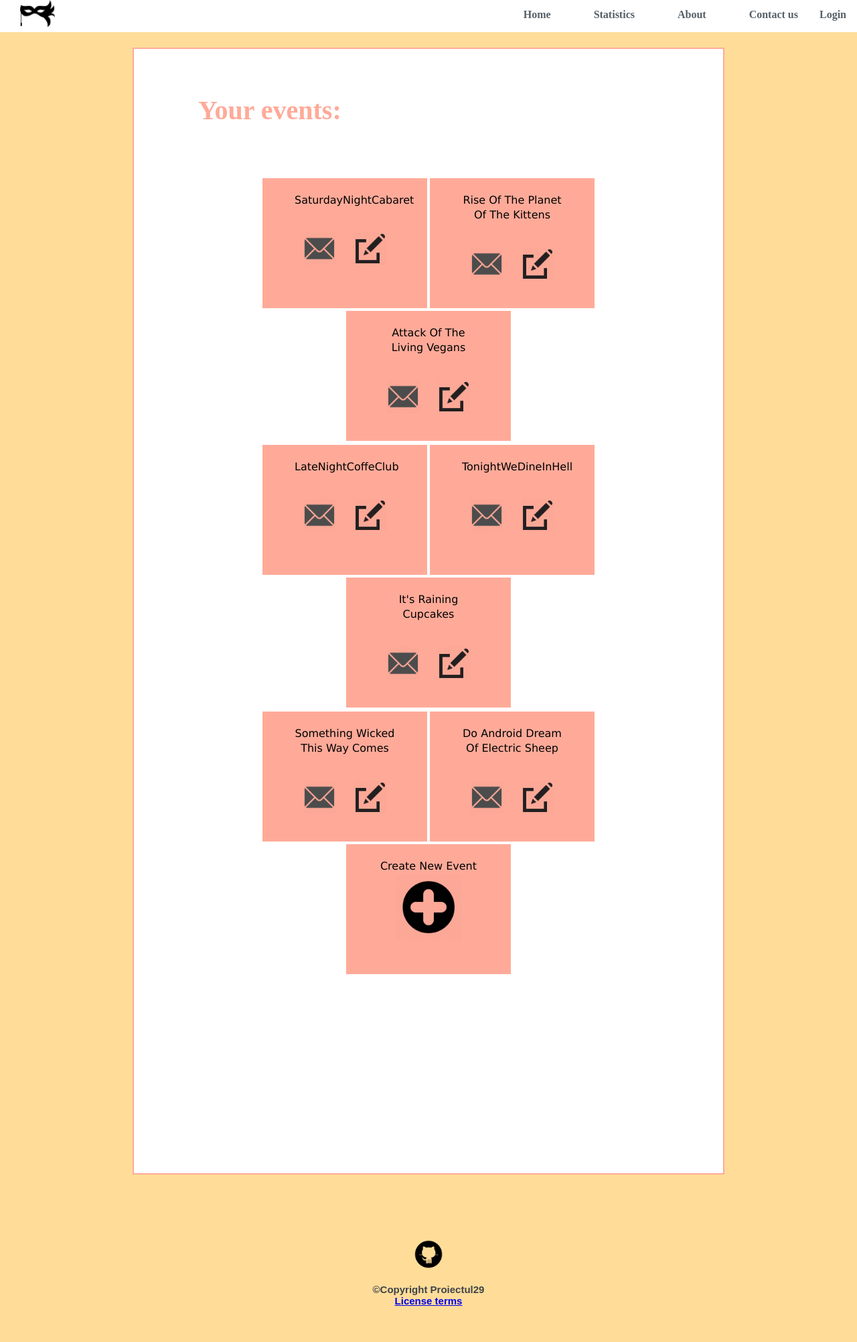
After one commit to roscaandreea/twProject, a PHP site: page /manageEvents.html in a window 1280 px wide. The commit adds this page. Shown: the whole page at 67% size. Run offline with PHP 8.4, Linux system fonts and the light colour scheme.

Commit message:
ManageYourEventsPage

```diff
--- a/css/style-sheet.css
+++ b/css/style-sheet.css
@@ -463,26 +463,6 @@ li a:hover:not(.active){
     width: 35%;
 }
 
-#firstSectionInvitation{
-    padding-top: 5%;
-    padding-left: 30%;
-    padding-bottom: 5%;
-    width: 35%;
-}
-
-#managerDiv{
-    background-color:inherit;
-    border: solid;
-    border-width: 2px;
-    border-color: #ffaa99;
-    padding-top: 3%;
-    padding-left: 10%;
-    padding-right: 10%;
-    padding-bottom: 10%;
-    align: center;
-
-}
-
 #formDiv{
     background-color:white;
     border: solid;
@@ -576,6 +556,79 @@ input {
     border-color: #ffaa99;
   }
 
+  #firstSectionEventManager{
+    padding-top: 5%;
+    padding-left: 15%;
+    padding-bottom: 5%;
+    width: 70%;
+}
+
+#managerDiv{
+    background-color:white;
+    border: solid;
+    border-width: 2px;
+    border-color: #ffaa99;
+    padding-top: 3%;
+    padding-left: 10%;
+    padding-right: 10%;
+    padding-bottom: 30%;
+    align: center;
+}
+
+#managerDiv  > h1{
+    color:#ffaa99;
+    display: block;
+    font-size: 250%;
+    margin-bottom: 20px;
+    padding-top: 8px;
+    padding-left: 8px;
+    padding-right: 8px;
+    padding-bottom: 30px;
+}
+
+table, th, td{
+    font: 14px/1.4 "Verdana", Verdana, Arial, sans-serif;
+    background-color: #ffaa99;
+    border: solid;
+    border-color: white;
+    border-width: 2px;
+    color: black;
+    padding: 22px 48px;
+    text-align: center;
+    text-decoration: none;
+    display: inline-block;
+    font-size: 16px;
+}
+
+td{
+    width: 150px;
+    height: 150px;
+    font: 16px/1.4 "Verdana", Verdana, Arial, sans-serif;
+}
+
+#addIcons{
+    width: 100px;
+    height: 100px;
+    padding-right: 25px;
+    padding-left: 25px;
+    padding-bottom: 25px;
+}
+
+#managerIcons{
+    width: 50px;
+    height: 50px;
+    padding-top: 36px;
+    padding-right: 10px;
+    padding-left: 10px;
+}
+
+table{
+    background-color: white;
+}
+
+#iconsEvents{
+    display: inline;
+}
 
 /*codul pentru footer*/
 #footer{
--- /dev/null
+++ b/manageEvents.html
@@ -0,0 +1,83 @@
+<!DOCTYPE html>
+<html lang="en">
+<head>
+
+    <link rel="stylesheet" type="text/css" href="css/style-sheet.css">
+    <script type="text/javascript" src="script/slideshow.js"></script>
+
+    <meta charset="UTF-8">
+    <title>Masked Ball Web Organizer</title>
+</head>
+<body id="total_page">
+<!-- codul pentru bara de navigare -->
+<header id="header">
+    <nav id="nav">
+<ul>
+   <li> <a href="login.html"> Login </a> </li>
+   <li><a href="contact_us.html"> Contact us </a>  </li>
+   <li> <a href="about.html"> About </a> </li>
+   <li><a href="statistics.html">Statistics</a></li>
+   <li><a href="index.html">Home</a></li>
+   <h1> <a href="index.html"> <img src="images/logo.png"> </a></h1>
+</ul>
+    </nav>
+</header>
+
+<section id="firstSectionEventManager">
+        <div id="managerDiv">
+           <h1>Your events:</h1>
+
+           <table style="width:100%">
+            <tr>
+              <td>SaturdayNightCabaret
+                <a  href="invitation.html"><img  id=managerIcons src="images/mail-512.png" alt=""></a>
+                <a  href="createEvent.html"><img  id=managerIcons src="images/box_edit-512.png" alt=""></a>
+            </td>
+
+              <td>Rise Of The Planet Of The Kittens
+                    <a  href="invitation.html"><img  id=managerIcons src="images/mail-512.png" alt=""></a>
+                    <a  href="createEvent.html"><img  id=managerIcons src="images/box_edit-512.png" alt=""></a>
+              </td>
+              <td>Attack Of The Living Vegans
+                    <a  href="invitation.html"><img  id=managerIcons src="images/mail-512.png" alt=""></a>
+                    <a  href="createEvent.html"><img  id=managerIcons src="images/box_edit-512.png" alt=""></a>
+              </td>
+            </tr>
+            <tr>
+              <td>LateNightCoffeClub
+                    <a  href="invitation.html"><img  id=managerIcons src="images/mail-512.png" alt=""></a>
+                    <a  href="createEvent.html"><img  id=managerIcons src="images/box_edit-512.png" alt=""></a>
+              </td>
+              <td>TonightWeDineInHell
+                    <a  href="invitation.html"><img  id=managerIcons src="images/mail-512.png" alt=""></a>
+                    <a  href="createEvent.html"><img  id=managerIcons src="images/box_edit-512.png" alt=""></a>
+              </td>
+              <td>It's Raining Cupcakes
+                    <a  href="invitation.html"><img  id=managerIcons src="images/mail-512.png" alt=""></a>
+                    <a  href="createEvent.html"><img  id=managerIcons src="images/box_edit-512.png" alt=""></a>
+              </td>
+            </tr>
+            <tr>
+                    <td>Something Wicked This Way Comes
+                            <a  href="invitation.html"><img  id=managerIcons src="images/mail-512.png" alt=""></a>
+                            <a  href="createEvent.html"><img  id=managerIcons src="images/box_edit-512.png" alt=""></a>
+                      </td>
+                      <td>Do Android Dream Of Electric Sheep
+                            <a  href="invitation.html"><img  id=managerIcons src="images/mail-512.png" alt=""></a>
+                            <a  href="createEvent.html"><img  id=managerIcons src="images/box_edit-512.png" alt=""></a>
+                      </td>
+                <td>Create New Event <a  href="createEvent.html"><img  id=addIcons src="images/plus-big-512.png" alt=""></a></td>
+            </tr>
+          </table>
+        </div>
+</section>
+
+</body>
+<footer id="footer">
+    <a href="https://github.com/roscaandreea/twProject">
+        <img id="footer-icon2" src="images/github-icon.png" >
+    </a>
+    <p class="copyright"> ©Copyright Proiectul29 <br><a href="license.html">License terms</a>
+    </p>
+</footer>
+</html>
```
Also changed, not shown: images/box_edit-512.png (added), images/mail-512.png (added), images/plus-big-512.png (added).
